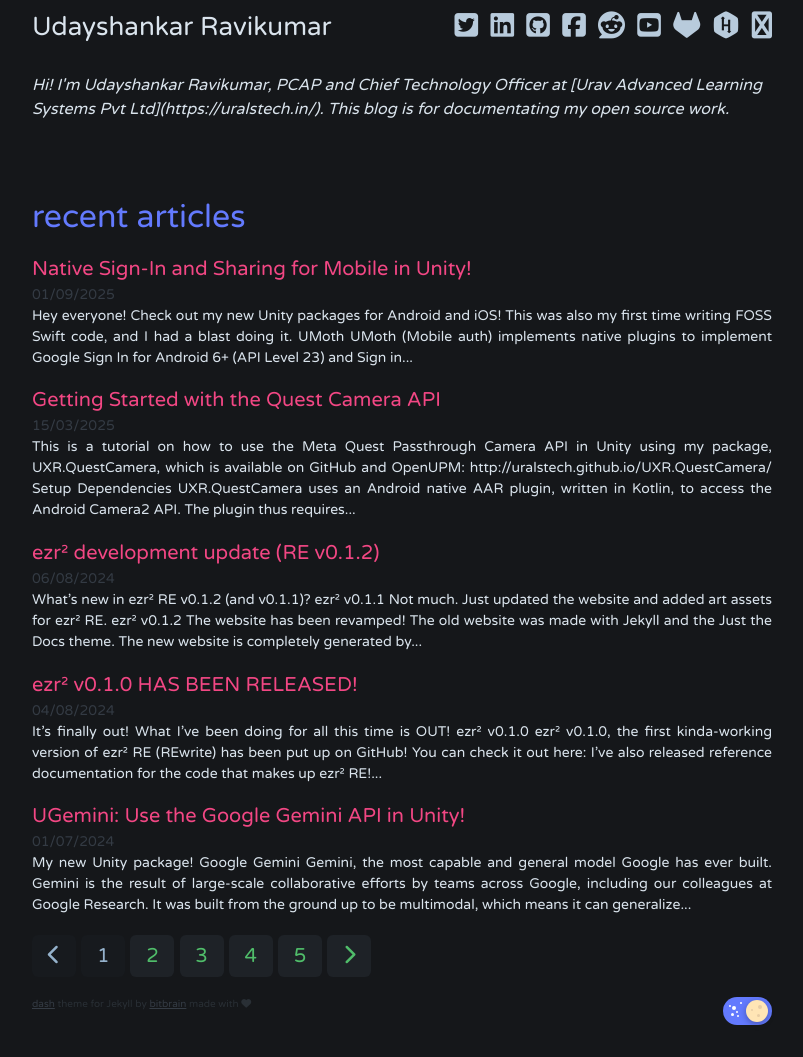
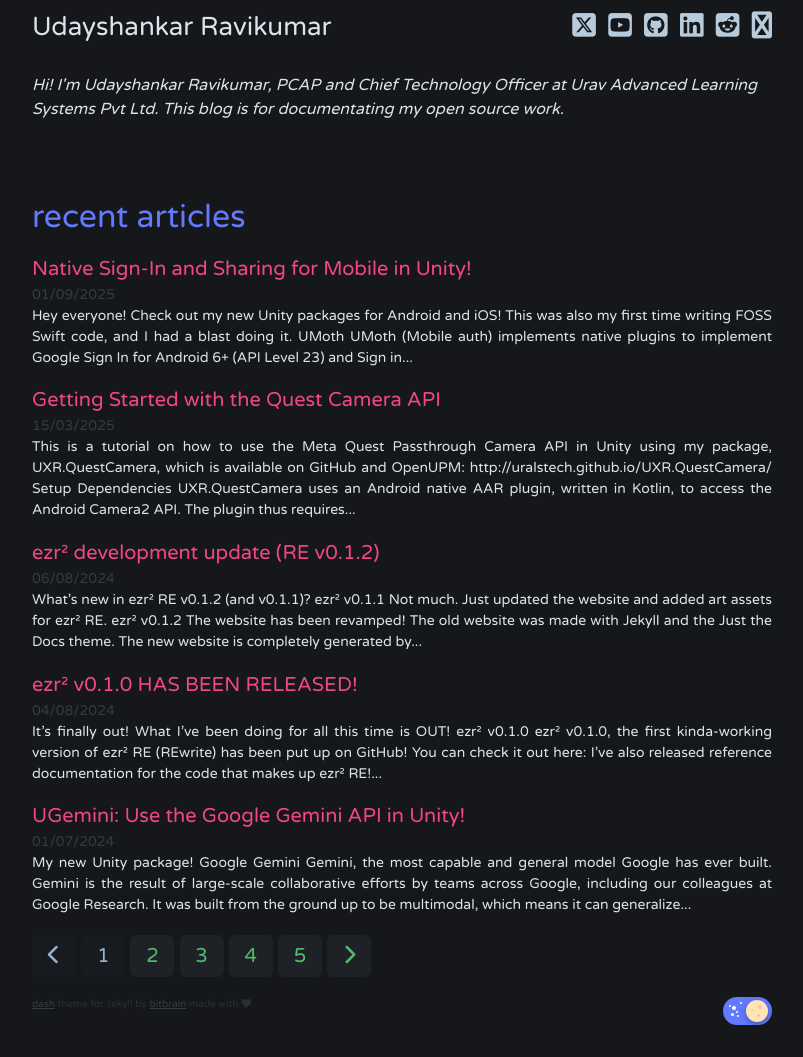
Before and after one commit to Uralstech/uralstech.github.io, a Jekyll site: the page built from index.html, in a window 1280 px wide. Shown: the whole page, without its empty margins (238-1041 px from the left). Built offline with Jekyll 4.4.1, drawn with Linux system fonts in a browser that asks for light colours; nearby versions of some CDN libraries; the list of posts is cut into pages by our own code.

Commit message:
Updated socials.

```diff
--- a/_config.yml
+++ b/_config.yml
@@ -1,9 +1,9 @@
 # Site Info
 title: Udayshankar Ravikumar
 author: Udayshankar Ravikumar
-email: uralstech@gmail.com
+email: udayshankar.cto@uralstech.in
 description: >
-  Hi! I'm Udayshankar Ravikumar, PCAP and Chief Technology Officer at [Urav Advanced Learning Systems Pvt Ltd](https://uralstech.in/). This blog is for documentating my open source work.
+  Hi! I'm Udayshankar Ravikumar, PCAP and Chief Technology Officer at Urav Advanced Learning Systems Pvt Ltd. This blog is for documentating my open source work.
 
 timezone: Asia/Kolkata
 show_excerpts: true
@@ -25,35 +25,26 @@ dash:
   animation_speed: 50
   rtl: false
 
-  # Social Links (converted from Beautiful Jekyll format)
+  # Social Links
   social_links:
     - url: https://twitter.com/uralstechCTO
-      icon: twitter-square
-      color: blue
-    - url: https://www.linkedin.com/in/udayshankar-ctourals
-      icon: linkedin
-      color: indigo
+      icon: square-x-twitter
+      color: pink
+    - url: https://www.youtube.com/@uralstechnologies9017
+      icon: youtube-square
+      color: red
     - url: https://github.com/Uralstech
       icon: github-square
       color: purple
-    - url: https://www.facebook.com/100082467614963
-      icon: facebook-square
+    - url: https://www.linkedin.com/in/udayshankar-ctourals
+      icon: linkedin
       color: blue
     - url: https://www.reddit.com/user/uralstech_MR
-      icon: reddit
+      icon: square-reddit
       color: orange
-    - url: https://www.youtube.com/@uralstechnologies9017
-      icon: youtube-square
-      color: red
-    - url: https://gitlab.com/Uralstech
-      icon: gitlab
-      color: orange
-    - url: https://www.hackerrank.com/Uralstech
-      icon: hackerrank
-      color: green
-    - url: mailto:uralstech@gmail.com
+    - url: mailto:udayshankar.cto@uralstech.in
       icon: envelope
-      color: gray
+      color: cyan
 
 # Build Settings
 theme: jekyll-dash
```
